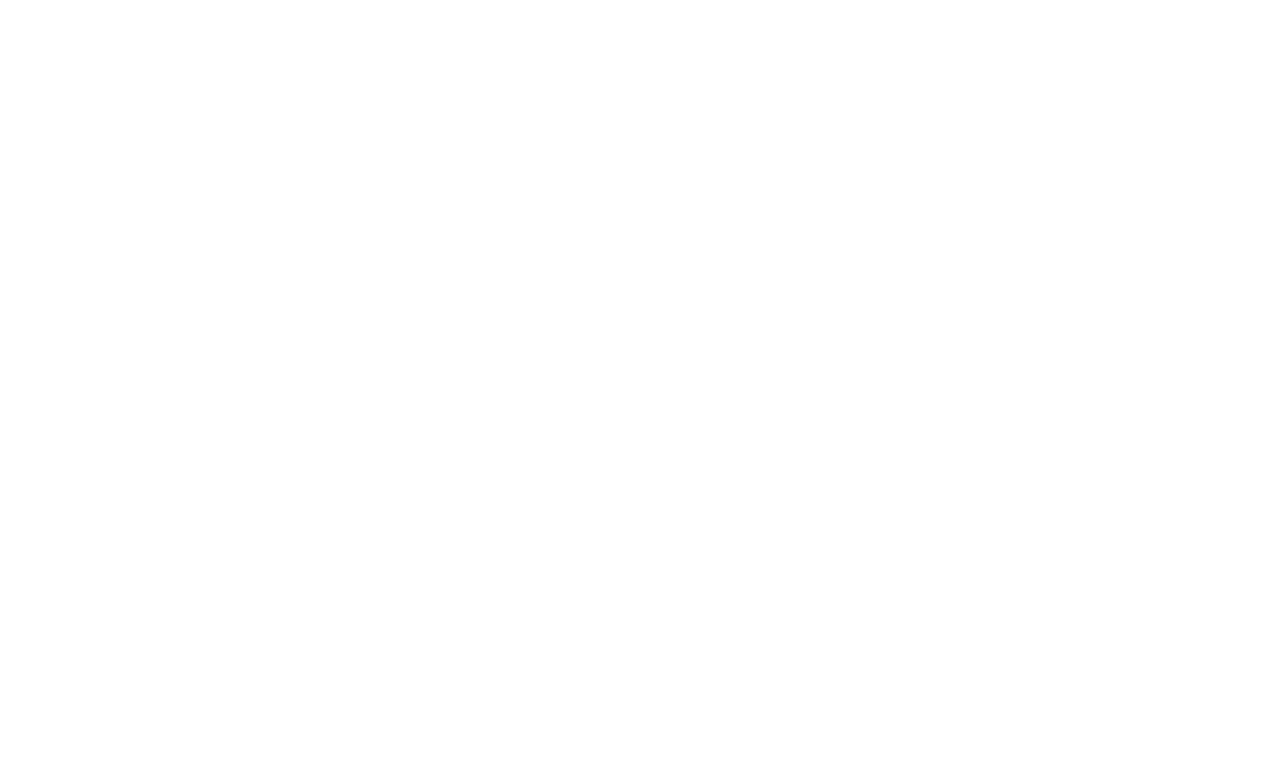
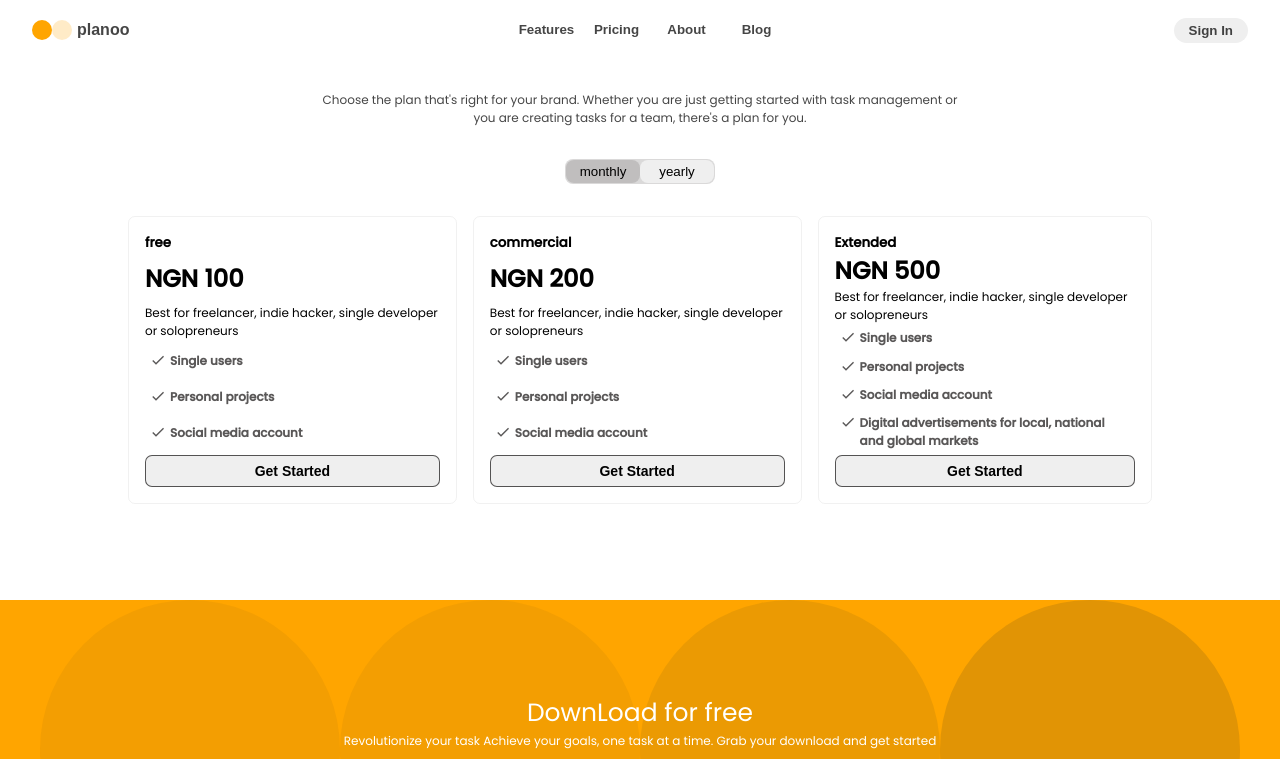
Before and after one commit to dev-makanju/Planoo-, a React (Create React App) app: page /pricing in a window 1280 px wide. Shown: the top 759 px of the page. Built offline with nearby package versions, Linux system fonts and the light colour scheme.

Commit message:
ft/pricing page

```diff
--- a/src/App.css
+++ b/src/App.css
@@ -14,7 +14,7 @@
    text-decoration: none;
 }
 
-.single-post {
+.single-post,.pricing-page {
    width: 80%;
    margin: 0px auto;
    min-height: 400px;
@@ -22,6 +22,21 @@
    padding-top: 1rem;
    display: flex;
    gap: 1rem;
+}
+
+.pricing-tag small{
+   font-size: 12px;
+   display: flex;
+   align-self:center ;
+   justify-content: center;
+   color: #000000ba;
+}
+
+.pricing-tag {
+   width: 50%;
+   margin: 0px auto;
+   text-align: center;
+   padding:  2rem 0px;
 }
 
 .blog-main{
@@ -57,9 +72,48 @@
    }
 }
 
+.pricing-setter.button{
+   display: flex;
+   justify-content: center;
+   margin-bottom: 1rem;
+}
+
+.price-setter-main {
+   background: #7f7c7c4a;
+   padding: 1px;
+   display: flex;
+   border-radius: 8px;
+   width: 150px;
+}
+
+.price-setter-main button {
+   width: 100%;
+   border: none;
+   padding: 4px;
+   border-radius: 8px;
+}
+
+.active {
+   background: #7f7c7c4a;
+}
+
+.price-setter-main button:hover {
+   background: #7f7c7c4a;
+}
+
 @media (max-width: 1024px) {
-   .single-post {
+   .single-post,.pricing-page {
       display: flex;
       flex-direction: column;
    }
+
+   .pricing-tag {
+      width: 70%;
+   }
 }
+
+@media (max-width: 500px) {
+   .pricing-tag {
+      width: 90%;
+   }
+}
--- a/src/App.js
+++ b/src/App.js
@@ -13,6 +13,7 @@
 import SingleBlog from './pages/SingleBlog.jsx';
 import PageTitle from './components/Nav/Meta/PageTitle.jsx';
 import NotFound from './pages/NotFound.jsx';
+import Pricing from './pages/Pricing.jsx';
 import './App.css'
 
 function App() {
@@ -33,6 +34,7 @@
                 <NotFound/>
               </>
             }/>
+            <Route exact path='/pricing' element={<GuestLayout><Pricing/></GuestLayout>}/>
             <Route element={<PrivateRoute/>}>
               {/* <Route path="/dashboard" element={<Dashboard/>} /> */}
             </Route>
--- a/src/components/Nav/Footer/Footer.jsx
+++ b/src/components/Nav/Footer/Footer.jsx
@@ -66,9 +66,12 @@
                 <button className="btn-default">About</button>
               </li>
             </Link>
-            <li>
-              <button className="btn-default">Pricing</button>
-            </li>
+
+            <Link to='/pricing'>
+              <li>
+                <button className="btn-default">Pricing</button>
+              </li>
+            </Link>
             <Link to='/blog'>
               <li>
                 <button className="btn-default">Blog</button>
--- a/src/components/Nav/header/Header.jsx
+++ b/src/components/Nav/header/Header.jsx
@@ -27,9 +27,11 @@
               <button className="btn">
                 <li>Features</li>
               </button>
+              <Link to='/pricing'>
                 <button className="btn">
                   <li>Pricing</li>
                 </button>
+              </Link>
               <Link to='/about'>
                 <button className="btn">
                   <li>About</li>
@@ -67,9 +69,11 @@
               <button className="btn">
                 <li>Features</li>
               </button>
+              <Link to='/pricing'>
                 <button className="btn">
                   <li>Pricing</li>
                 </button>
+              </Link>
               <Link to='/about'>
                 <button className="btn">
                   <li>About</li>
--- /dev/null
+++ b/src/components/pricing/PricingCard.css
@@ -0,0 +1,56 @@
+.pricing-wrapper{
+    border: 1.7px solid #7f7c7c1c;
+    border-radius: 7px;
+    padding: 1rem;
+    display: flex;
+    flex-direction: column;
+    justify-content: space-between;
+}
+
+.pricing-wrapper:hover {
+    background: #7f7c7c4a;
+    transform: scale(1.03);
+    transition: .5s ease-in-out;
+}
+
+.pricing-btn {
+    padding: 7px;
+    border-radius: 7px;
+    border: 1px solid #2a2828c7;
+    font-size: 14px;
+    font-weight: bold;
+    cursor: pointer;
+}
+
+.pricing-wrapper small {
+    font-weight: bold;
+}
+
+.pricing-wrapper p {
+    font-weight: 300;
+    font-size: 12px;
+}
+
+.pricing-wrapper h1 {
+    font-weight: 600;
+    font-size: 24px;
+}
+
+.pricing-wrapper ul li {
+    list-style-type: none;
+    display: flex;
+    gap: 4px;
+    font-size: 12px;
+    color: #2a2828c7;
+    align-self: center;
+    padding: 5px 5px;
+    border-bottom: 1.7px solid #7f7c7c1c;
+}
+
+.pricing-wrapper ul li:last-child {
+    border-bottom: none;
+}
+
+.pricing-wrapper ul li p{
+    font-weight: bold;
+}
--- /dev/null
+++ b/src/components/pricing/PricingCard.jsx
@@ -0,0 +1,26 @@
+import React from 'react'
+import './PricingCard.css'
+import CheckIcon from '@mui/icons-material/Check';
+
+const PricingCard = ({details}) => {
+  return (
+    <div className='pricing-wrapper'>
+       <small>{details.type}</small>
+       <h1>{details.currencyType} {details.amount}</h1>
+       <p>Best for freelancer, indie hacker, single developer or solopreneurs</p>
+       {
+         details.features.map( (item) => (
+            <ul>
+                <li>
+                    <CheckIcon sx={{fontSize:'16px'}}/>
+                    <p>{item}</p>
+                </li>
+            </ul>
+         ))
+       }
+       <button className='pricing-btn'>Get Started</button>
+    </div>
+  )
+}
+
+export default PricingCard
--- /dev/null
+++ b/src/pages/Pricing.jsx
@@ -0,0 +1,89 @@
+import React, { useState, useEffect } from 'react';
+import PageTitle from '../components/Nav/Meta/PageTitle';
+import PricingCard from '../components/pricing/PricingCard';
+
+const Pricing = () => {
+    const [isActive, setIsActive] = useState('is-month');
+    const [price, setPrice] = useState([
+        {
+            id: '1',
+            type: 'free',
+            currencyType: 'NGN',
+            amount: '100.00',
+            features: [
+                'Single users',
+                'Personal projects',
+                'Social media account',
+            ]
+        },
+        {
+            id: '2',
+            type: 'commercial',
+            currencyType: 'NGN',
+            amount: '200.00',
+            features: [
+                'Single users',
+                'Personal projects',
+                'Social media account',
+            ]
+        },
+        {
+            id: '3',
+            type: 'Extended',
+            currencyType: 'NGN',
+            amount: '500.00',
+            features: [
+                'Single users',
+                'Personal projects',
+                'Social media account',
+                'Digital advertisements for local, national and global markets'
+            ]
+        }
+    ]);
+
+    useEffect(() => {
+        setPrice(prevPrice => prevPrice.map(item => {
+            if (isActive === 'is-month' || item.amount / 12 === 12 ) {
+                return { ...item, amount: item.amount * 1 };
+            } else if (isActive === 'is-year') {
+                return { ...item, amount: item.amount * 12 };
+            }
+            return item;
+        }));
+    }, [isActive]);
+
+    const paymentFrequency = (val) => {
+        switch (val) {
+            case 'per-month':
+                setIsActive('is-month');
+                break;
+            case 'per-year':
+                setIsActive('is-year');
+                break;
+            default:
+                setIsActive('is-month');
+        }
+    };
+
+    return (
+        <>
+            <PageTitle title='Pricing' />
+            <div className='pricing-tag'>
+                <small>Choose the plan that's right for your brand. Whether you are just getting started with task management or you are creating tasks for a team, there's a plan for you.</small>
+            </div>
+            <div className='pricing-setter button'>
+                <div className='price-setter-main'>
+                    <button onClick={() => paymentFrequency('per-month')} className={isActive === 'is-month' ? 'active' : ''}>monthly</button>
+                    <button onClick={() => paymentFrequency('per-year')} className={isActive === 'is-year' ? 'active' : ''}>yearly</button>
+                </div>
+            </div>
+            <div className='pricing-page'>
+                {price.map((item) => (
+                    <PricingCard key={item.id} details={item} />
+                ))}
+            </div>
+        </>
+    );
+};
+
+export default Pricing;
```
Lines whose indentation alone changed are shown as unchanged.
